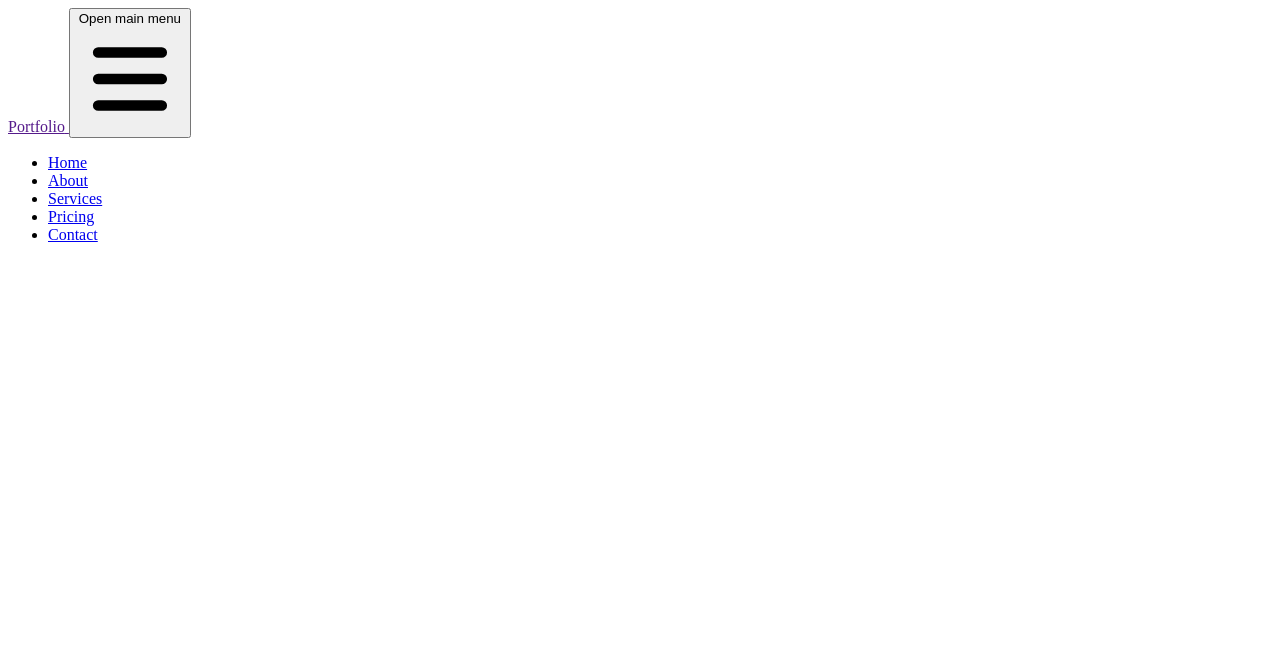
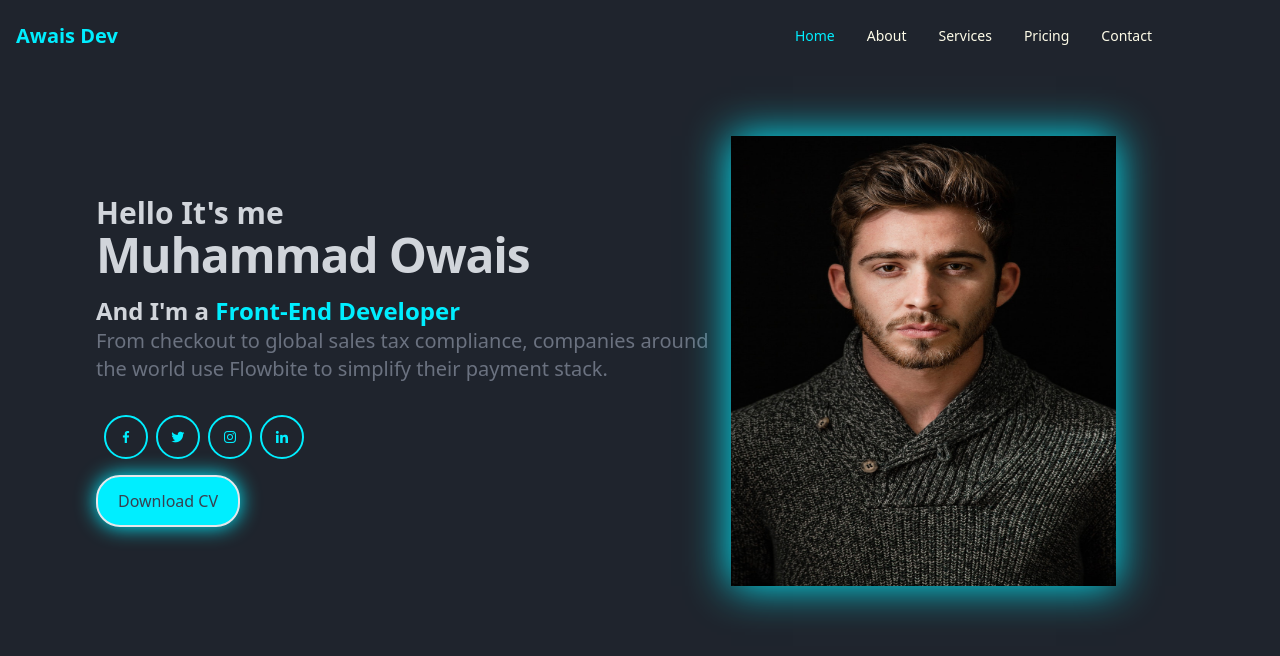
Before and after one commit to awaisdev2/my-portfolio, a plain HTML site: page index.html in a window 1280 px wide. Drawn offline with nearby package versions, Linux system fonts and the light colour scheme.

Commit message:
complete my-portfolio

```diff
--- a/index.css
+++ b/index.css
@@ -0,0 +1,24 @@
+.rounded-wrap{
+    transition: .5s ease-in-out;
+    border: 2px solid #0ef;
+    border-radius: 50%;
+    box-sizing: 0 0 20px #0ef;
+}
+.rounded-wrap:hover{
+    background: #0ef;
+    box-shadow: 0 0 20px #0ef;
+    color: #1f242d !important;
+}
+.icons-wrap{
+    background: transparent;
+    color: #0ef !important;
+}
+.download-wrap{
+    box-shadow: 0 0 20px #0ef;
+}
+.btn-wrap{
+    transition: .5s ease-in-out;
+}
+.header{
+    box-shadow: 0 0 40px #0ef;
+}
--- a/index.html
+++ b/index.html
@@ -1,44 +1,107 @@
 <!DOCTYPE html>
 <html lang="en">
+
 <head>
     <meta charset="UTF-8">
     <meta http-equiv="X-UA-Compatible" content="IE=edge">
     <meta name="viewport" content="width=device-width, initial-scale=1.0">
     <title>Document</title>
+    <link rel="stylesheet" href="index.css">
+    <script src="https://cdn.tailwindcss.com"></script>
+    <link rel="stylesheet" href="https://cdn.jsdelivr.net/npm/boxicons@latest/css/boxicons.min.css">
 </head>
-<body>
 
-<nav class="bg-white border-gray-200 px-2 sm:px-4 py-2.5 rounded dark:bg-gray-900">
+<body class="bg-[#1f242d]">
+
+    <nav class="bg-transparent border-gray-200 px-2 sm:px-4 py-2.5">
         <div class="container flex flex-wrap items-center justify-between mx-auto">
-      <a href="" class="flex items-center">
-          <span class="self-center text-xl font-semibold whitespace-nowrap">Portfolio</span>
+            <a href="https://instagram.com/awais_dev" target="_blank" class="flex items-center">
+                <span class="self-center text-xl text-[#0ef] font-semibold whitespace-nowrap">Awais Dev</span>
             </a>
-      <button data-collapse-toggle="navbar-default" type="button" class="inline-flex items-center p-2 ml-3 text-sm text-gray-500 rounded-lg md:hidden hover:bg-gray-100 focus:outline-none focus:ring-2 focus:ring-gray-200" aria-controls="navbar-default" aria-expanded="false">
+            <button data-collapse-toggle="navbar-default" type="button"
+                class="inline-flex items-center p-2 ml-3 text-sm text-gray-500 rounded-lg md:hidden hover:bg-gray-100 focus:outline-none focus:ring-2 focus:ring-gray-200"
+                aria-controls="navbar-default" aria-expanded="false">
                 <span class="sr-only">Open main menu</span>
-        <svg class="w-6 h-6" aria-hidden="true" fill="currentColor" viewBox="0 0 20 20" xmlns="http://www.w3.org/2000/svg"><path fill-rule="evenodd" d="M3 5a1 1 0 011-1h12a1 1 0 110 2H4a1 1 0 01-1-1zM3 10a1 1 0 011-1h12a1 1 0 110 2H4a1 1 0 01-1-1zM3 15a1 1 0 011-1h12a1 1 0 110 2H4a1 1 0 01-1-1z" clip-rule="evenodd"></path></svg>
+                <svg class="w-6 h-6" aria-hidden="true" fill="currentColor" viewBox="0 0 20 20"
+                    xmlns="http://www.w3.org/2000/svg">
+                    <path fill-rule="evenodd"
+                        d="M3 5a1 1 0 011-1h12a1 1 0 110 2H4a1 1 0 01-1-1zM3 10a1 1 0 011-1h12a1 1 0 110 2H4a1 1 0 01-1-1zM3 15a1 1 0 011-1h12a1 1 0 110 2H4a1 1 0 01-1-1z"
+                        clip-rule="evenodd"></path>
+                </svg>
             </button>
-      <div class="hidden w-full md:block md:w-auto" id="navbar-default">
-        <ul class="flex flex-col p-4 mt-4 border border-gray-100 rounded-lg bg-gray-50 md:flex-row md:space-x-8 md:mt-0 md:text-sm md:font-medium md:border-0 md:bg-white">
+            <div class="hidden w-full md:block lg:mr-24 md:w-auto" id="navbar-default">
+                <ul
+                    class="flex flex-col p-4 mt-4 border border-gray-100 rounded-lg bg-transparent md:flex-row md:space-x-8 md:mt-0 md:text-sm md:font-medium md:border-0">
                     <li>
-            <a href="#" class="block py-2 pl-3 pr-4 text-white bg-blue-700 rounded md:bg-transparent md:text-blue-700 md:p-0" aria-current="page">Home</a>
+                        <a href="#"
+                            class="block py-2 pl-3 pr-4 text-white hover:text-[#0ef] rounded md:bg-transparent md:text-[#0ef] md:p-0"
+                            aria-current="page">Home</a>
                     </li>
                     <li>
-            <a href="#" class="block py-2 pl-3 pr-4 text-gray-700 rounded hover:bg-gray-100 md:hover:bg-transparent md:border-0 md:hover:text-blue-700 md:p-0">About</a>
+                        <a href="#"
+                            class="block py-2 pl-3 pr-4 text-yellow-50 rounded hover:text-[#0ef] md:hover:bg-transparent md:border-0 md:p-0">About</a>
                     </li>
                     <li>
-            <a href="#" class="block py-2 pl-3 pr-4 text-gray-700 rounded hover:bg-gray-100 md:hover:bg-transparent md:border-0 md:hover:text-blue-700 md:p-0">Services</a>
+                        <a href="#"
+                            class="block py-2 pl-3 pr-4 text-yellow-50 rounded hover:text-[#0ef] md:hover:bg-transparent md:border-0 md:p-0">Services</a>
                     </li>
                     <li>
-            <a href="#" class="block py-2 pl-3 pr-4 text-gray-700 rounded hover:bg-gray-100 md:hover:bg-transparent md:border-0 md:hover:text-blue-700 md:p-0">Pricing</a>
+                        <a href="#"
+                            class="block py-2 pl-3 pr-4 text-yellow-50 rounded hover:text-[#0ef] md:hover:bg-transparent md:border-0 md:p-0">Pricing</a>
                     </li>
                     <li>
-            <a href="#" class="block py-2 pl-3 pr-4 text-gray-700 rounded hover:bg-gray-100 md:hover:bg-transparent md:border-0 md:hover:text-blue-700 md:p-0">Contact</a>
+                        <a href="#"
+                            class="block py-2 pl-3 pr-4 text-yellow-50 rounded hover:text-[#0ef] md:hover:bg-transparent md:border-0 md:p-0">Contact</a>
                     </li>
                 </ul>
             </div>
         </div>
     </nav>
 
+    <!-- hero section -->
 
+    <section class="bg-transparent lg:px-20">
+        <div class="grid max-w-screen-xl px-4 py-8 mx-auto lg:gap-8 xl:gap-0 lg:py-16 lg:grid-cols-12">
+            <div class="mr-auto place-self-center lg:col-span-7">
+                <h4 class="text-3xl text-gray-300 font-bold">Hello It's me</h4>
+                <h1
+                    class="max-w-2xl text-gray-300 mb-4 text-4xl font-extrabold tracking-tight leading-none md:text-3xl xl:text-5xl">
+                    Muhammad Owais</h1>
+                <h3 class="text-2xl text-gray-300 font-extrabold">And I'm a <span class="text-[#0ef]">Front-End
+                        Developer</span></h3>
+                <p class="max-w-2xl mb-6 font-light text-gray-500 lg:mb-8 md:text-lg lg:text-xl dark:text-gray-400">From
+                    checkout to global sales tax compliance, companies around the world use Flowbite to simplify their
+                    payment stack.</p>
+
+                <!-- icons -->
+                <div class="flex mb-4">
+                    <a href="https://www.facebook.com/people/Awais-Malik/100084660172027/" target="_blank">
+                        <i class='bx icons-wrap rounded-wrap p-3 ml-2 bxl-facebook'></i>
+                    </a>
+                    <a href="https://twitter.com/AwaisDev2" target="_blank">
+                        <i class='bx icons-wrap rounded-wrap p-3 ml-2 bxl-twitter'></i>
+                    </a>
+                    <a href="https://instagram.com/awais_dev" target="_blank">
+                        <i class='bx icons-wrap rounded-wrap p-3 ml-2 bxl-instagram'></i>
+                    </a>
+                    <a href="https://www.linkedin.com/in/awais-dev/" target="_blank">
+                        <i class='bx icons-wrap rounded-wrap p-3 ml-2 bxl-linkedin'></i>
+                    </a>
+                </div>
+
+
+                <a href="#"
+                    class="inline-flex download-wrap hover:bg-transparent btn-wrap border-2 hover:text-[#0ef] items-center justify-center px-5 py-3 mr-3 text-base font-medium text-center text-gray-700 rounded-3xl bg-[#0ef] hover:bg-primary-800 focus:ring-4 focus:ring-primary-300">
+                    Download CV
+                </a>
+            </div>
+            <div class="hidden lg:mt-0 lg:col-span-5 lg:flex">
+                <img class="h-[450px] w-[85%] header" src="4.jpeg" alt="mockup">
+            </div>
+        </div>
+    </section>
+
+    <script src="index.js"></script>
 </body>
+
 </html>
```
Also changed, not shown: 4.jpeg (added). Lines whose indentation alone changed are shown as unchanged.
